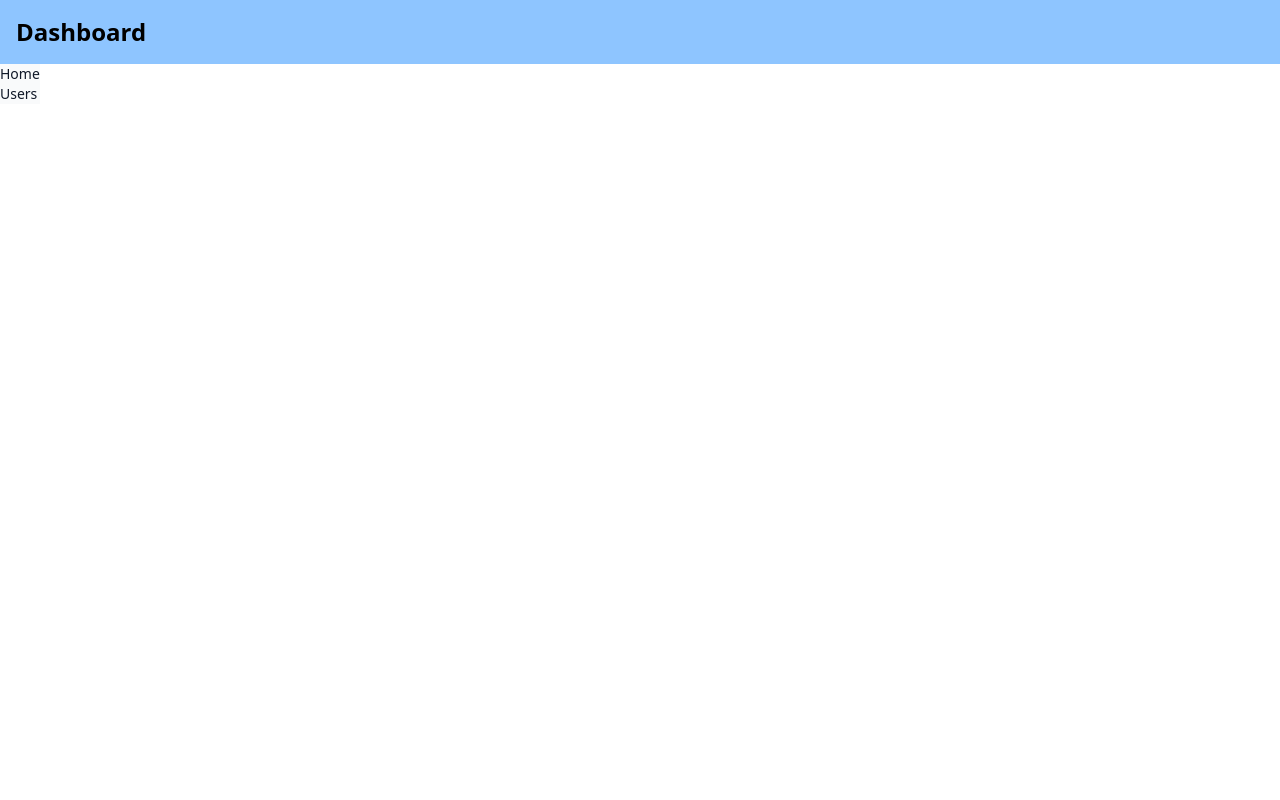
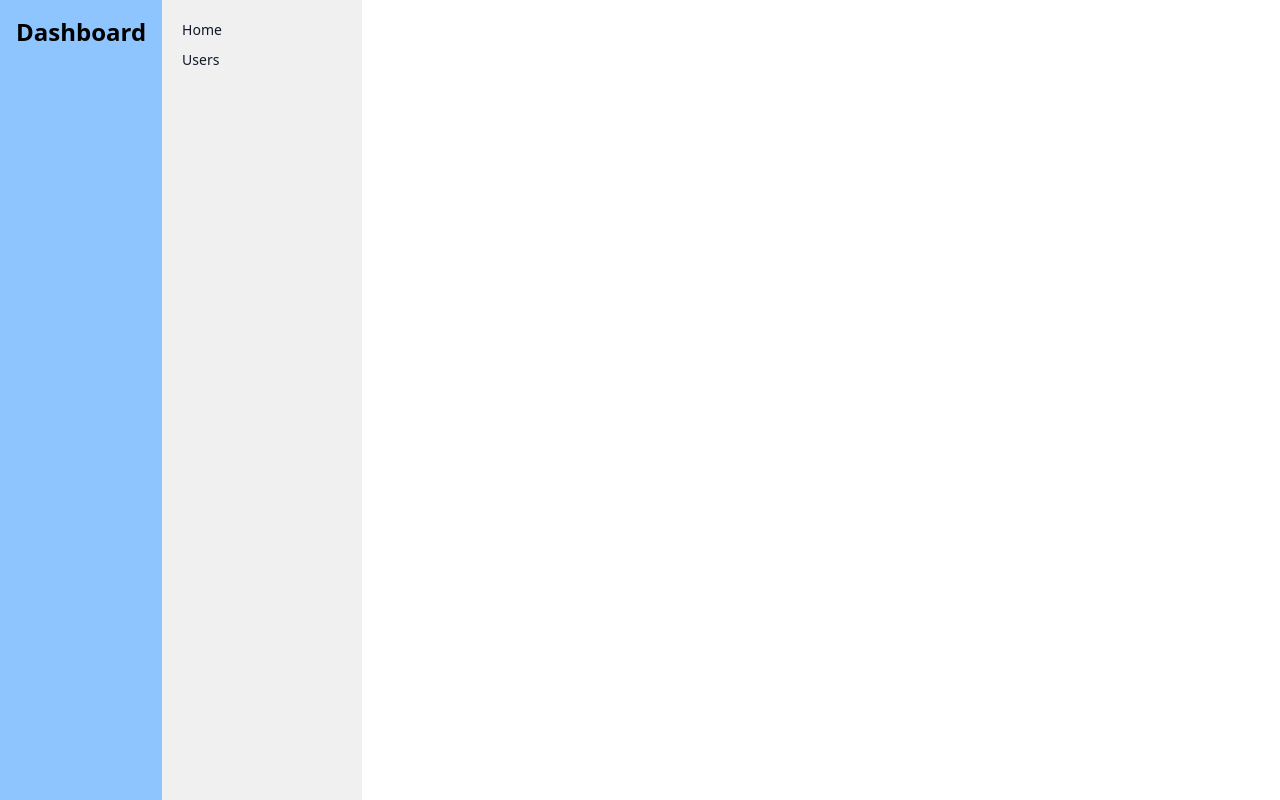
Before and after one commit to xraymundx/it38b-Enterprise, a PHP site: page / in a window 1280 px wide. Run offline with PHP 8.4, Linux system fonts and the light colour scheme.

Commit message:
Update: Changed prettier formatting plugin to lessen lines of code taken, removed duplicate "body" condition in css

```diff
--- a/index.html
+++ b/index.html
@@ -1,12 +1,11 @@
 <!DOCTYPE html>
 <html lang="en">
-
   <head>
-    <meta charset="UTF-8">
-    <meta name="viewport" content="width=device-width, initial-scale=1.0">
+    <meta charset="UTF-8" />
+    <meta name="viewport" content="width=device-width, initial-scale=1.0" />
     <title>Enterprise Systems</title>
     <script src="https://unpkg.com/@tailwindcss/browser@4"></script>
-    <link rel="stylesheet" href="styles.css">
+    <link rel="stylesheet" href="/style/style.css" />
   </head>
 
   <body>
@@ -15,29 +14,24 @@
         <a href="" class="flex items-center space-x-3 rtl:space-x-reverse">
           <span class="self-center text-2xl font-semibold whitespace-nowrap dark:text-white">Dashboard</span>
         </a>
-
       </div>
     </nav>
 
-    <div class="flex">  <nav class="side-nav bg-gray-50 dark:bg-gray-700">
+    <div class="flex">
+      <nav class="side-nav bg-gray-50 dark:bg-gray-700">
         <ul class="font-medium mt-0 text-sm">
           <li>
-                    <a href="index.html" class="text-gray-900 dark:text-white hover:underline" aria-current="page">Home</a>
+            <a href="index.html" class="text-gray-900 dark:text-black hover:underline" aria-current="page">Home</a>
           </li>
           <li>
-                    <a href="users.html" class="text-gray-900 dark:text-white hover:underline">Users</a>
+            <a href="/pages/users.html" class="text-gray-900 dark:text-black hover:underline">Users</a>
           </li>
         </ul>
       </nav>
 
       <div class="main-content">
-            <div class="front-page">
-
+        <div class="front-page"></div>
       </div>
     </div>
-    </div>
-
-
   </body>
-
 </html>
--- a/style/style.css
+++ b/style/style.css
@@ -28,7 +28,7 @@
 .side-nav {
     width: 200px;
     /* Adjust width as needed */
-    background-color: #f0f0f0;
+    background-color: #000000;
     /* Example background color */
     padding: 20px;
 }
@@ -51,13 +51,6 @@
     /* Add scroll if content is too long*/
 }
 
-
-body {
-    display: flex;
-    height: 100vh;
-    margin: 0;
-}
-
 .side-nav {
     width: 200px;
     background-color: #f0f0f0;
```
Also changed, not shown: pages/users.html (+13 -17 lines). Lines whose indentation alone changed are shown as unchanged.
